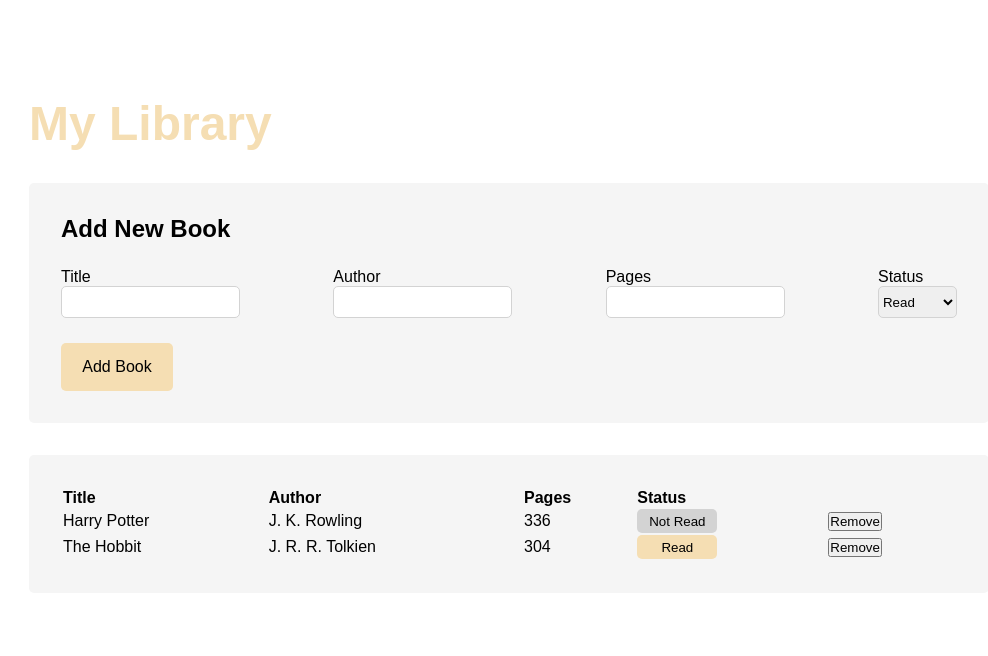
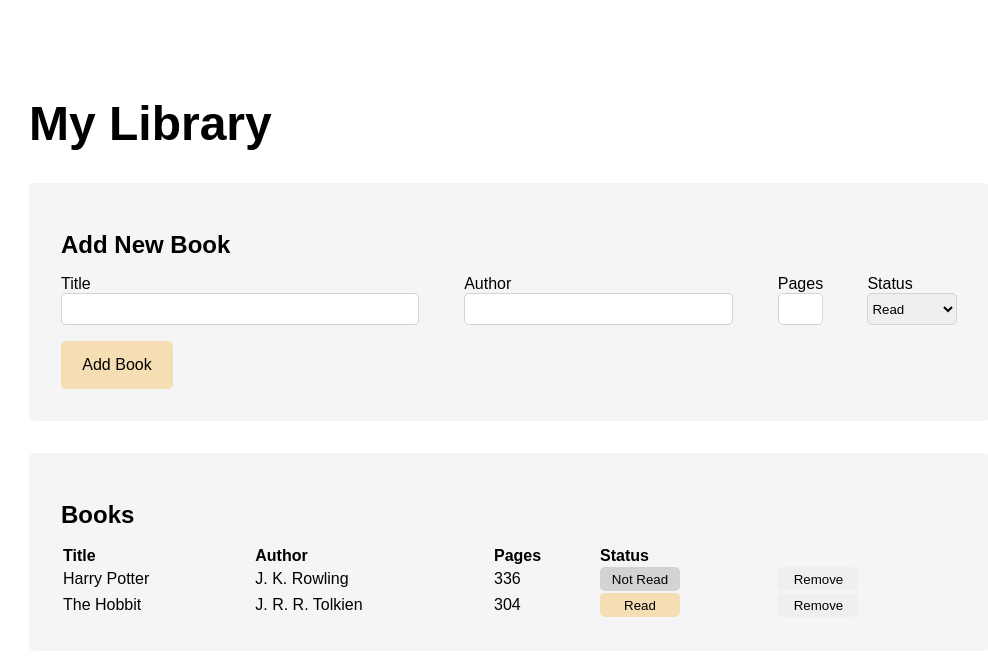
Before and after one commit to GrandeJames/library, a plain HTML site: page index.html in a window 1280 px wide. Shown: the whole page, without its empty margins (131-1119 px from the left). Drawn offline with Linux system fonts and the light colour scheme.

Commit message:
Fix styling

```diff
--- a/index.html
+++ b/index.html
@@ -11,24 +11,27 @@
     </header>
 
     <form>
+      <header>
         <h2>Add New Book</h2>
+      </header>
+
       <div class="input-container">
-        <div class="input-section">
+        <div class="title-section">
           <label for="title">Title</label><br />
           <input type="text" id="title" name="title" />
         </div>
 
-        <div class="input-section">
+        <div class="author-section">
           <label for="author">Author</label><br />
           <input type="text" id="author" name="author" />
         </div>
 
-        <div class="input-section">
+        <div class="pages-section">
           <label for="pages">Pages</label><br />
           <input type="number" id="pages" name="pages" min="1" />
         </div>
 
-        <div class="input-section">
+        <div class="status-section">
           <label for="status">Status</label><br />
           <select id="status" name="status">
             <option value="read">Read</option>
@@ -40,6 +43,11 @@
       <input class="submit-button" type="button" value="Add Book" />
     </form>
 
+    <section class="table-section">
+      <header>
+        <h2>Books</h2>
+      </header>
+
       <table>
         <tr>
           <th>Title</th>
@@ -48,6 +56,7 @@
           <th>Status</th>
         </tr>
       </table>
+    </section>
     <script src="script.js"></script>
   </body>
 </html>
--- a/styles.css
+++ b/styles.css
@@ -28,7 +28,7 @@ header {
 }
 
 form,
-table {
+.table-section {
   margin: 1rem 0 1rem 0;
   background-color: var(--color-secondary);
   padding: 2rem;
@@ -39,12 +39,39 @@ form {
   display: flex;
   flex-direction: column;
   justify-content: space-between;
-  height: 30vh;
+  height: fit-content;
+}
+
+table {
+  width: 100%;
 }
 
 .input-container {
   display: flex;
   justify-content: space-between;
+}
+
+.title-section {
+  width: 40%;
+}
+
+.author-section {
+  width: 30%;
+}
+
+.pages-section {
+  width: 5%;
+}
+
+.status-section {
+  width: 10%;
+}
+
+#title,
+#author,
+#pages,
+#status {
+  width: 100%;
 }
 
 label {
@@ -61,13 +88,15 @@ select {
 .submit-button {
   width: 7rem;
   height: 3rem;
+  margin-top: 1rem;
   background-color: wheat;
   border-radius: var(--border-radius);
   border: none;
   font-size: 1rem;
 }
 
-.status-buttons {
+.status-buttons,
+.remove-buttons {
   width: 5rem;
   height: 1.5rem;
   border-radius: var(--border-radius);
@@ -84,7 +113,7 @@ select {
 
 h1 {
   font-size: 3rem;
-  color: var(--color-accent);
+  color: black;
 }
 
 th {
```
Lines whose indentation alone changed are shown as unchanged.
